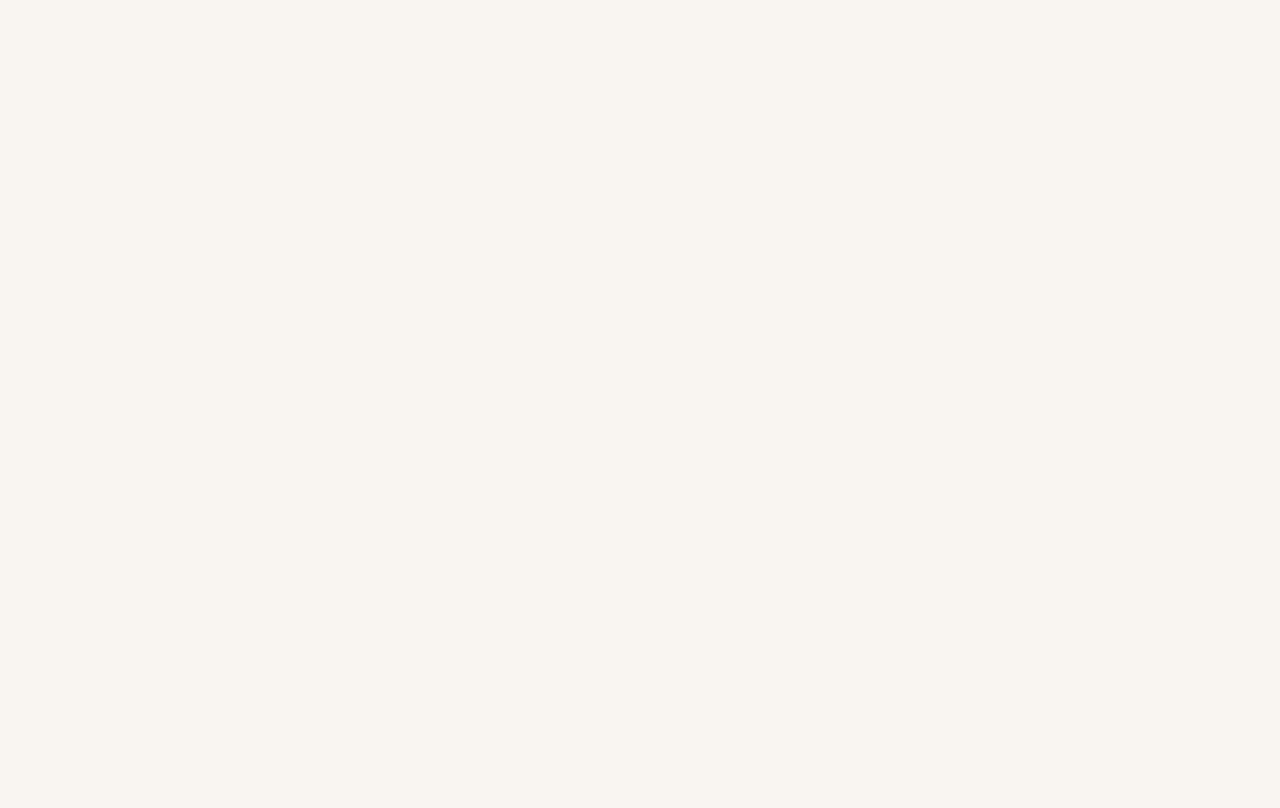
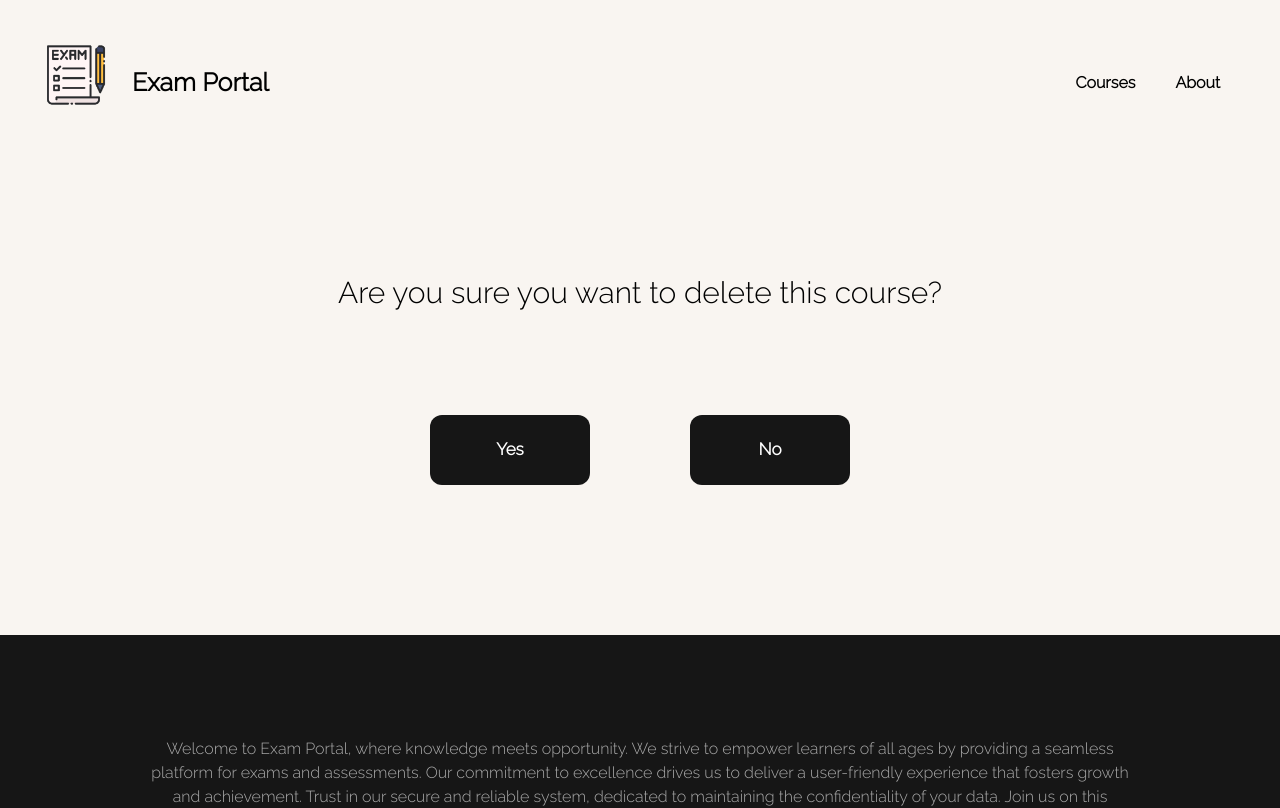
Before and after one commit to Kid-Bayou/Exam-Portal, a React (Vite) app in the folder UI/: page /courses/deletecourse/1 in a window 1280 px wide. Before the commit this address had no page. Shown: the top 808 px of the page. Built offline with nearby package versions, Linux system fonts and the light colour scheme.

Commit message:
course delete

```diff
--- a/UI/src/App.css
+++ b/UI/src/App.css
@@ -175,7 +175,12 @@ header .site-logo {
 
 .course-detail-buttons {
   margin-bottom: 150px;
+  padding-top: 100px;
+  display: flex;
+  gap: 100px;
+  justify-content: center;
 }
+
 
 
 
@@ -186,6 +191,26 @@ header .site-logo {
 .create-course-header {
   font-size: 50px;
   margin-bottom: 50px;
+}
+
+
+
+
+/*  ~~~~ DELETE COURSE ~~~~   */
+/* ~~~~~~~~~~~~~~~~~~~~~~~~ */
+
+.delete-confirmation {
+  font-size: 30px;
+  padding: 50px;
+  padding-top: 120px;
+}
+
+.delete-buttons {
+  margin-bottom: 100px;
+  padding-top: 50px;
+  display: flex;
+  gap: 100px;
+  justify-content: center;
 }
 
 
@@ -282,12 +307,7 @@ footer {
   padding: 20px 150px 40px 150px;
 }
 
-.course-detail-buttons {
-  padding-top: 100px;
-  display: flex;
-  gap: 100px;
-  justify-content: center;
-}
+
 
 
 
--- a/UI/src/App.jsx
+++ b/UI/src/App.jsx
@@ -27,7 +27,7 @@ function App() {
               <Route path="modules/:id" element={<ModuleDetail />} />
               <Route path="courses/createcourse" element={<CreateCourse />} />
               <Route path="courses/updatecourse/:id" element={<UpdateCourse />} />
-              <Route path="courses/deletecourse" element={<DeleteCourse />} />
+              <Route path="courses/deletecourse/:id" element={<DeleteCourse />} />
             </Route>
           </Routes>
         </BrowserRouter>
--- a/UI/src/pages/Course/CourseDetail.jsx
+++ b/UI/src/pages/Course/CourseDetail.jsx
@@ -37,6 +37,9 @@ function CourseDetail() {
         <Link to={`/courses/updatecourse/${params.id}`}>
           <button className="button">Update Course</button>
         </Link>
+        <Link to={`/courses/deletecourse/${params.id}`}>
+          <button className="button">Delete Course</button>
+        </Link>
         <Link to={`/modules/${params.id}`}>
           <button className="button">Modules</button>
         </Link>
--- /dev/null
+++ b/UI/src/pages/Course/DeleteCourse.jsx
@@ -0,0 +1,34 @@
+import { useState } from "react";
+import { del } from "../../service/APIService";
+import { useNavigate, useParams } from "react-router-dom";
+
+function DeleteCourse() {
+    const params = useParams();
+    const navigate = useNavigate();
+
+    const handleDelete = async () => {
+        try {
+            const url =`https://localhost:7182/api/Course/DeleteCourse/${params.id}`;
+            await del(url);
+            navigate("/courses")
+        } catch (error) {
+            console.error("Error Deleteing Course:", error);
+        }
+    }
+
+    const exitDelete = async () => {
+        navigate(`/courses/${params.id}`)
+    }
+
+  return (
+    <>
+      <p className="delete-confirmation">Are you sure you want to delete this course?</p>
+      <div className="delete-buttons">
+        <button className="button" onClick={handleDelete}>Yes</button>
+        <button className="button" onClick={exitDelete}>No</button>
+      </div>
+    </>
+  );
+}
+
+export default DeleteCourse;
```
